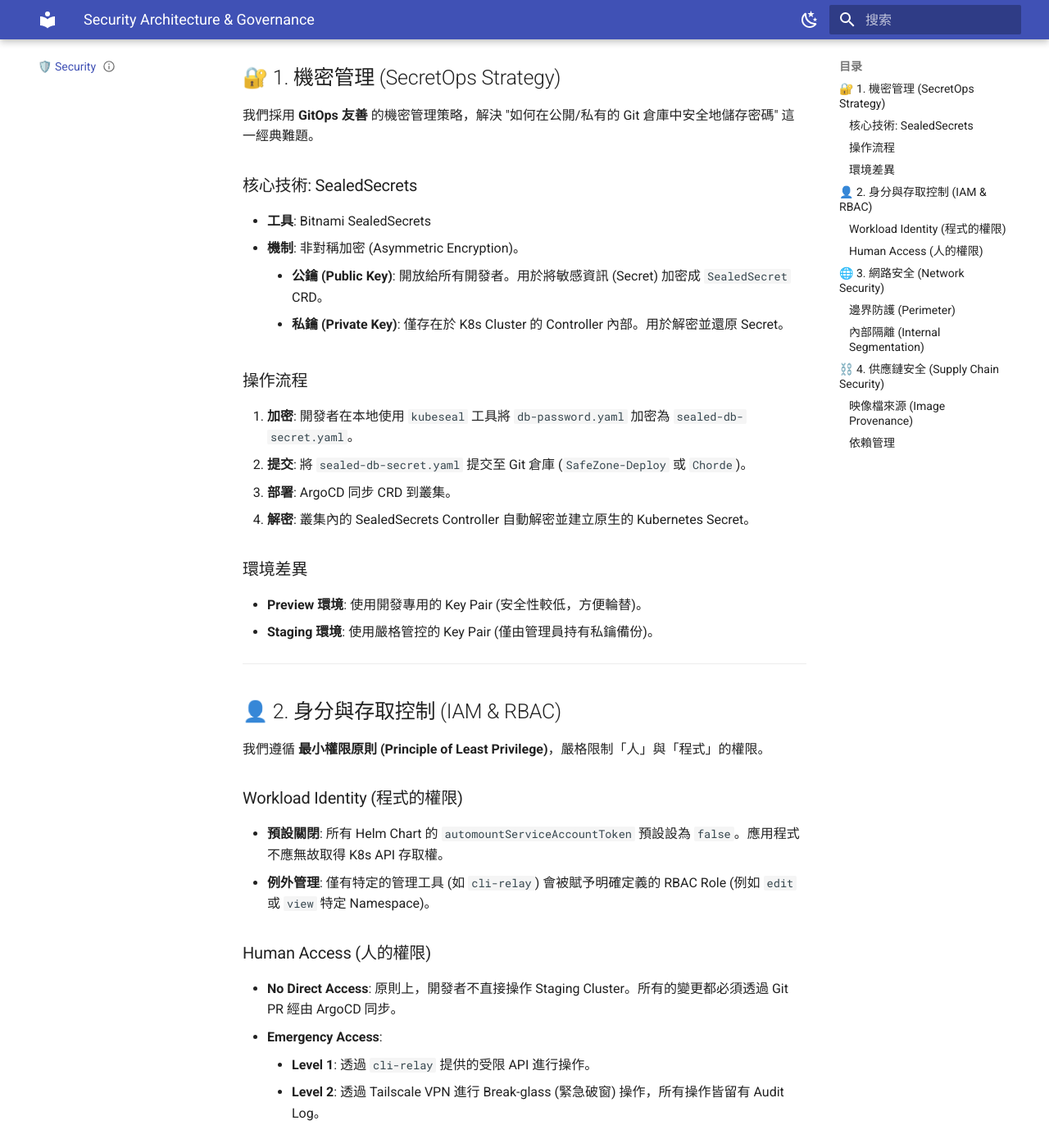
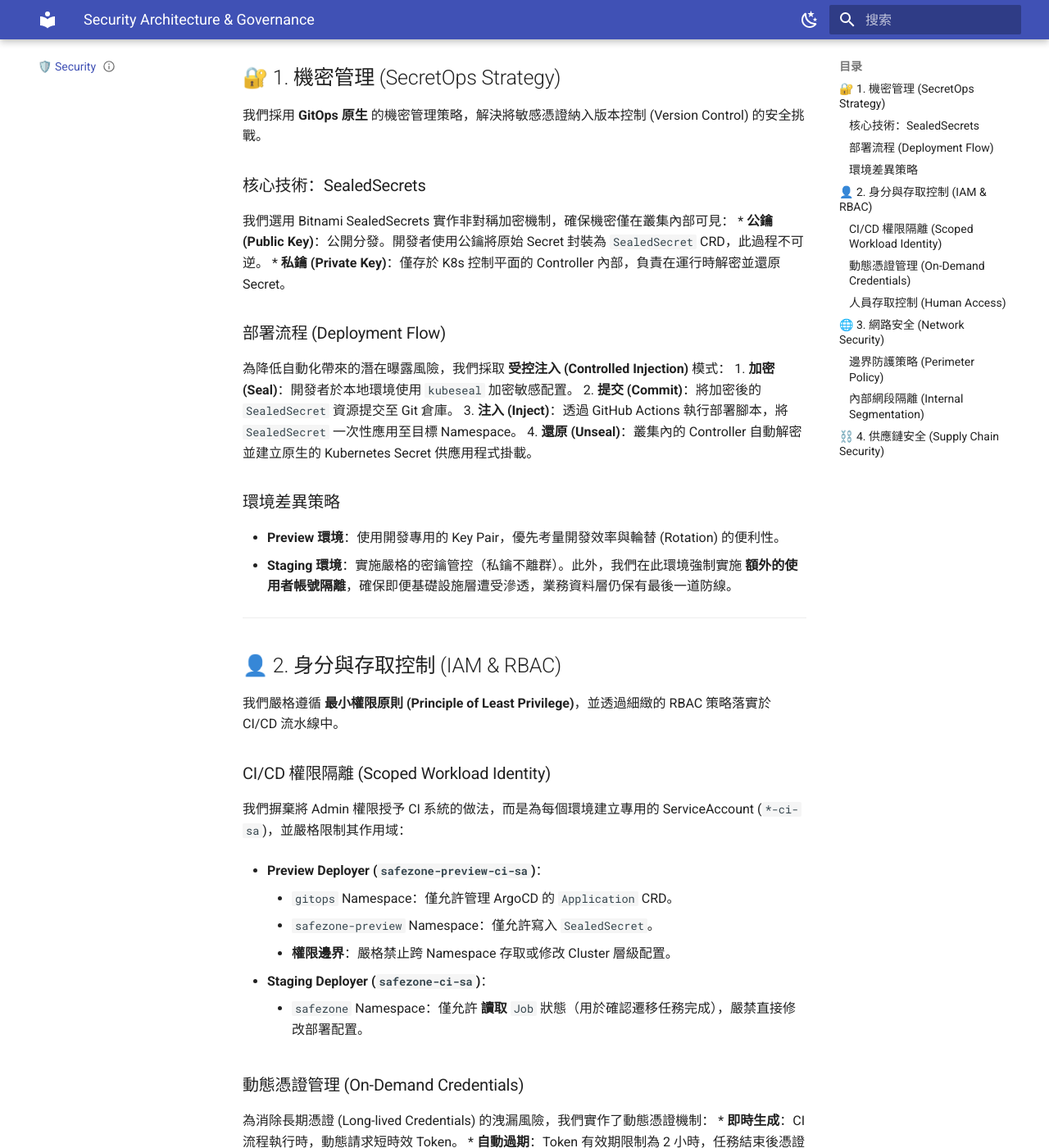
Before and after one commit to SafeChord/Docs, an MkDocs documentation site: the page built from docs/safechord.security.md, in a window 1280 px wide and 1400 px high, scrolled down 377 px. Shown: the whole window at 82% size. Built offline with MkDocs 1.6.1 and Material for MkDocs 9.7.7, drawn with Linux system fonts in a browser that asks for light colours; some of the changed text lies outside the part shown.

Commit message:
docs: finalize environment and security architecture specs
This commit represents a manual review and refinement of core infrastructure
and security documents to align with the v0.2.x architectural baseline.

Key Changes:
  - Environment: Defined Level 1-3 tiers with a focus on "Soak Testing" and
    MVA strategy for Staging/Showcase environments.
  - Security: Documented scoped CI/CD RBAC, dynamic Kubeconfig tokens (2h TTL),
    and Google OAuth2 integration for CLI-Relay.
  - Governance: Clarified repository boundaries (App/Deploy/Infra) and
    SecretOps injection workflows via GitHub Actions.

WARNING: [PARTIAL REVIEW ONLY]
  While `environment.md` and `security.md` are now considered verified and
  active, other AI-generated content in the documentation hub (specifically
  macro-architecture nodes and leaf service specs) remains in an
  Awaiting Review" state and must be verified against the implementation
  before being considered the Single Source of Truth (SSOT).

````diff
--- a/docs/safechord.environment.md
+++ b/docs/safechord.environment.md
@@ -1,14 +1,14 @@
 ---
 title: Environment Landscape & Evolution
 doc_id: safechord.environment
-version: 0.2.0
-last_updated: "2025-12-26"
+version: 0.2.4
+last_updated: "2026-01-02"
 status: active
 authors:
   - bradyhau
   - Gemini 3 Pro
 context_scope: "Global"
-summary: "定義 SafeChord 系統的環境策略。描述系統如何從本地開發 (Local) 的輕量級形態，演進至預覽環境 (Preview) 的隔離沙盒，最終到達平台環境 (Staging) 進行整合展示。"
+summary: "定義 SafeChord 系統的環境策略。闡述我們如何依據開發生命週期的不同階段（Local, Preview, Staging），在資源隔離與平台整合之間做出務實的架構權衡。"
 keywords:
   - Environment
   - Docker Compose
@@ -25,7 +26,7 @@
 
 # 環境演進論 (Environment Evolution)
 
-SafeChord 是一個運行在 **混合雲 Kubernetes 平台 (Chorde/K3han)** 上的應用程式。受限於實體節點的網路拓撲與容錯能力（詳見 [K3han Cluster](safechord.chorde.k3han.cluster.md)），我們目前不定義 Production 環境，而是將 **Staging** 作為最高級別的長期運行環境。
+SafeChord 運行在 **混合雲 Kubernetes 平台 (Chorde/K3han)** 之上。考量到混合雲節點的物理限制（詳見 [K3han Cluster](safechord.chorde.k3han.cluster.md)），我們採取務實的 **MVA (Minimum Viable Architecture)** 策略。我們不追求形式上的 Production 環境，而是將資源集中於 **Staging**，將其打造為系統穩定運行的最高標準。
 
 本文件定義了三種環境形態，以及它們如何與 Chorde 平台互動。
 
@@ -35,65 +36,74 @@
 
 | 特徵 | 🟢 Level 1: Local (Dev) | 🟡 Level 2: Preview (CI) | 🔴 Level 3: Platform (Staging) |
 | :--- | :--- | :--- | :--- |
-| **定位** | **開發 (Development)** | **驗證 (Verification)** | **展示 (Demo / Staging)** |
-| **核心目標** | 快速迭代、除錯、熱重載 | PR 隔離測試、不污染主庫 | 長期穩定運行、真實數據整合 |
-| **基礎設施來源** | Docker Compose (Local) | **SafeZone-Deploy** (自帶降級版 Infra) | **Chorde PaaS** (共用 SaaS 服務) |
-| **配置來源** | `docker-compose.yml` | `deploy/preview/values.yaml` | `deploy/staging/values.yaml` |
+| **定位** | **開發體驗 (DX)** | **隔離驗證 (Isolation)** | **穩定性交付 (Stability)** |
+| **核心目標** | 極速迭代、熱重載、除錯 | 獨立 PR 沙盒、資料不污染 | **浸潤測試 (Soak Test)**、技術演示 |
+| **基礎設施來源** | **SafeZone** (隨開隨用) | **SafeZone-Deploy** (自帶降級版 Infra) | **Chorde PaaS** (公用 SaaS 服務) |
+| **配置來源** | `SafeZone/docker-compose/` | `SafeZone-Deploy/deploy/preview/infras/` | `Chorde/gitops/` |
+| **配置類型** | Docker Compose | ArgoCD Application (Helm) | ArgoCD Application (Helm) |
 | **資料持久性** | Bind Mounts (可重置) | **Ephemeral** (EmptyDir, 用完即丟) | **Persistent** (PVC / Cloud Volume) |
-| **部署方式** | `docker compose up` | CI 觸發 `helm install` | CI 觸發 ArgoCD Sync |
+| **部署方式** | `docker compose up` | GitHub Actions 自動觸發 | 平台維運 / ArgoCD Sync |
+
+> **提示**: 配置來源路徑的**首個區段**代表倉庫名稱（如 `SafeZone`），實際路徑請參照各倉庫結構。
 
 ---
 
 ## 🟢 Level 1: 本地開發 (The Local Origin)
-> *"這是系統的最小功能集。一切從這裡開始。"*
+> *"這是系統的最小功能集，一切從這裡開始。"*
 
-在本地開發階段，我們追求的是**極致的啟動速度**與**開發者體驗 (DX)**。我們移除了所有 K8s 的複雜度，專注於邏輯本身。
+在本地端，我們的首要目標是 **開發者體驗 (DX)**。在此階段，我們刻意屏蔽 K8s 的複雜度，讓開發者專注於業務邏輯。
 
 ### 啟動機制 (Profiles Strategy)
-我們使用 Docker Compose 的 `profiles` 功能來管理依賴鏈：
+我們利用 Docker Compose 的 `profiles` 來管理依賴：
 
-*   **`infra`**: 啟動本地版的 PostgreSQL, Redis, Kafka。這是開發時的標配。
-*   **`core/ui`**: 核心服務通常直接在 IDE (Host) 執行，透過 `localhost` 連接 Docker 內的 Infra。
+*   **`infra`**: 啟動本地版的 PostgreSQL, Redis, Kafka。這是開發時的標準依賴。
+*   **`core/ui`**: 核心服務通常直接在 Host (IDE) 執行，透過 `localhost` 連接 Docker 內的基礎設施，以獲得最快的除錯回饋循環。
 
 ```bash
-# 典型開發場景：只啟動 Infra，程式碼在 Host 跑
+# 啟動基礎設施，核心程式碼保留在 Host 運行
 docker compose --profile infra up -d
 ```
 
 ---
 
 ## 🟡 Level 2: 預覽沙盒 (The Preview Sandbox)
-> *"為了測試，我們在 K8s 裡蓋了一座臨時城堡。"*
+> *"為測試構建的臨時隔離區。"*
 
-這是 **CI/CD 流程** 的核心。為了確保測試的獨立性，並避免測試數據污染 Staging 環境，Preview 環境採用 **「自給自足 (Self-Contained)」** 策略。
+這是 **CI/CD 的核心**。為了避免並行開發的 PR 互相干擾，也不讓測試髒資料污染 Staging，Preview 環境採用 **「自給自足 (Self-Contained)」** 的隔離策略。
 
 ### 1. 降級與隔離 (Downgrade Strategy)
-Preview 環境**不使用** Chorde 平台提供的共用資料庫。相反，它會在 `helm install` 時，透過 `safezone-infra` Chart 順便部署一套「降級版」的基礎設施：
+Preview 環境**不會**連接 Chorde 平台的公用資料庫。我們透過 GitHub Actions 安裝 `infra` 路徑下的 ArgoCD Application，在獨立的 Namespace 內快速部署一套「降級版」設施：
 
-*   **Ephemeral Infra**: 部署單節點、無持久化 (EmptyDir) 的 Redis 與 Kafka。
-*   **Sealed Secrets**: 使用開發用的簡易密碼，快速解鎖。
-*   **獨立 Namespace**: 每個 PR 都有自己的 Namespace，測試完即銷毀。
+*   **Ephemeral Infra**: 使用單節點、無持久化 (EmptyDir) 的 Redis 與 Kafka，追求部署速度與資源回收效率。
+*   **Sealed Secrets**: 使用開發用的簡易金鑰，降低管理成本。
+*   **拋棄式 Namespace**: 測試結束或 PR 合併後，整個環境即刻銷毀。
 
 ### 2. 配置管理
-所有 Preview 的特殊配置（如關閉持久化、使用內建 DB）都定義在 `SafeZone-Deploy/deploy/preview` 中。這確保了應用程式邏輯不變，但依賴的資源變輕了。
+所有 Preview 的特殊配置（如關閉持久化、使用內建 DB）都封裝在 `SafeZone-Deploy/deploy/preview/infra` 中。這確保了核心邏輯與生產環境一致，但運行成本大幅降低。
 
 ---
 
 ## 🔴 Level 3: 平台整合 (The Platform Staging)
-> *"這是系統目前最高級別的真實世界。"*
+> *"最接近真實世界的運行環境。"*
 
-這是長期運行的展示環境。在這裡，SafeZone 不再自己管理基礎設施，而是轉型為 **Chorde 平台的租戶 (Tenant)**。
+這是長期運行的展示環境。在這裡，SafeZone 從獨立運作轉型為 **Chorde 平台的租戶 (Tenant)**，以驗證系統在真實平台架構下的行為。
 
-### 1. 使用 Chorde SaaS
-在此環境下，SafeZone 的 Helm Chart **不會部署** `safezone-infra` 中的 DB 或 Kafka。而是透過 `ExternalName` Service 或直接配置 Connection String，去連接由 **Chorde** (維運 Repo) 統一管理的平台級服務：
+### 1. 核心任務：浸潤測試 (Soak Testing)
+建立 Staging 的戰略目的在於：
+*   **浸潤測試 (Soak Testing)**：捕捉僅在長期運行後才會浮現的問題，例如記憶體洩漏 (Memory Leak) 或連線池耗盡 (Connection Exhaustion)。
+*   **技術演示 (Portfolio Showcase)**：作為對外展示技術實力的窗口，此環境需具備高可用性，並累積足夠的歷史數據以呈現真實感。
 
-*   **PostgreSQL**: 連接 Chorde 的 Primary DB (具備備份與監控)。
-*   **Kafka**: 連接 Chorde 的共用 Message Bus。
-*   **Redis**: 連接 Chorde 的 System Redis。
+### 2. 整合 Chorde SaaS
+在 Staging 環境，SafeZone 不再自建基礎設施，而是透過 `ExternalName` 或 Connection String，對接由 **Chorde** 維運團隊管理的平台級服務：
 
-### 2. 部署與晉升
-*   **GitOps**: 透過 ArgoCD 監控 `SafeZone-Deploy/deploy/staging` 分支。
-*   **晉升 (Promotion)**: 當 Preview 驗證通過後，CI 流程會更新 Staging 的 Image Tag，ArgoCD 隨即將新版本同步至叢集。
+*   **PostgreSQL**: 連接具備完整備份與監控機制的 Primary DB。
+*   **Kafka**: 接入共用的 Message Bus。
+*   **Redis**: 使用 System Redis。
+
+### 3. 通往 Production 的最後一哩 (The Gap to Prod)
+我們目前止步於 Staging。若需升級至 Production，配置邏輯將保持一致，僅需在基礎設施層面進行強化：
+*   **容錯增強**：升級為多 AZ (Availability Zone) 節點部署。
+*   **參數調優**：針對 OS Kernel 與 Runtime 進行細緻的效能優化。
 
 ---
 
@@ -106,6 +116,9 @@
 | **PostgreSQL** | `db:5432` | `safezone-postgresql.safezone-preview.svc` | `postgresql-primary.database.svc` |
 | **Redis** | `redis:6379` | `safezone-redis.safezone-preview.svc` | `redis-master.system-redis.svc` |
 | **Kafka** | `kafka:9092` | `safezone-kafka.safezone-preview.svc` | `kafka.kafka.svc` |
-| **Analytics API** | `localhost:8000` | `safezone-analytics-api:80` | `safezone-analytics-api:80` |
+| **Analytics API** | `localhost:8000` | `safezone-analytics-api.safezone-preview.svc:80` | `safezone-analytics-api.safezone.svc:80` |
 
 > **注意**: Staging 環境依賴 K8s 的跨 Namespace DNS 解析 (`<svc>.<namespace>.svc`) 來存取 Chorde 資源。
+
+---
+> ⚠️ **後記**: 以上配置描述反映了當前的架構決策，具體實作細節可能會隨專案演進而調整，請以實際程式碼為準。
--- a/docs/safechord.security.md
+++ b/docs/safechord.security.md
@@ -1,25 +1,26 @@
 ---
 title: Security Architecture & Governance
 doc_id: safechord.security
-version: 0.1.0
-last_updated: "2025-12-26"
+version: 0.2.0
+last_updated: "2026-01-02"
 status: active
 authors:
   - bradyhau
   - Gemini 3 Pro
 context_scope: "Global"
-summary: "定義 SafeChord 全域的安全架構準則。涵蓋 GitOps 機密管理 (SecretOps)、身分存取控制 (IAM)、網路邊界防護與供應鏈安全策略。"
+summary: "定義 SafeChord 的安全治理準則。涵蓋基於 SealedSecrets 的機密管理、最小權限控制 (RBAC) 以及基於 Google OAuth2 的 API 安全接入策略。"
 keywords:
   - Security
   - SecretOps
   - SealedSecrets
-  - RBAC
+  - OAuth2
   - IAM
   - NetworkPolicy
 logical_path: "SafeChord.Security"
 related_docs:
   - "safechord.environment.md"
   - "safechord.safezone.deployment.charts.md"
+  - "safechord.chorde.k3han.ingress.md"
 parent_doc: "safechord"
 ---
 
@@ -27,65 +28,83 @@
 
 > *"Security is not an afterthought; it is the foundation of trust."*
 
-本文件定義了 SafeChord 生態系中跨 Repo (App & Infra) 共同遵守的安全準則。我們的目標是建立一個 **Security-by-Design** 的系統，在保持開發速度的同時，確保「機密不外洩」與「權限最小化」。
+在 SafeChord 的開發流程中，安全不是外掛的功能，而是架構的基石。我們的目標是落實 **Security-by-Design**，在混合雲環境的資源限制下，構建一套符合 **縱深防禦 (Defense in Depth)** 原則的安全體系，專注於解決「機密生命週期管理」與「零信任存取控制」兩大核心議題。
 
 ---
 
 ## 🔐 1. 機密管理 (SecretOps Strategy)
 
-我們採用 **GitOps 友善** 的機密管理策略，解決 "如何在公開/私有的 Git 倉庫中安全地儲存密碼" 這一經典難題。
+我們採用 **GitOps 原生** 的機密管理策略，解決將敏感憑證納入版本控制 (Version Control) 的安全挑戰。
 
-### 核心技術: SealedSecrets
-*   **工具**: Bitnami SealedSecrets
-*   **機制**: 非對稱加密 (Asymmetric Encryption)。
-    *   **公鑰 (Public Key)**: 開放給所有開發者。用於將敏感資訊 (Secret) 加密成 `SealedSecret` CRD。
-    *   **私鑰 (Private Key)**: 僅存在於 K8s Cluster 的 Controller 內部。用於解密並還原 Secret。
+### 核心技術：SealedSecrets
+我們選用 Bitnami SealedSecrets 實作非對稱加密機制，確保機密僅在叢集內部可見：
+*   **公鑰 (Public Key)**：公開分發。開發者使用公鑰將原始 Secret 封裝為 `SealedSecret` CRD，此過程不可逆。
+*   **私鑰 (Private Key)**：僅存於 K8s 控制平面的 Controller 內部，負責在運行時解密並還原 Secret。
 
-### 操作流程
-1.  **加密**: 開發者在本地使用 `kubeseal` 工具將 `db-password.yaml` 加密為 `sealed-db-secret.yaml`。
-2.  **提交**: 將 `sealed-db-secret.yaml` 提交至 Git 倉庫 (`SafeZone-Deploy` 或 `Chorde`)。
-3.  **部署**: ArgoCD 同步 CRD 到叢集。
-4.  **解密**: 叢集內的 SealedSecrets Controller 自動解密並建立原生的 Kubernetes Secret。
+### 部署流程 (Deployment Flow)
+為降低自動化帶來的潛在曝露風險，我們採取 **受控注入 (Controlled Injection)** 模式：
+1.  **加密 (Seal)**：開發者於本地環境使用 `kubeseal` 加密敏感配置。
+2.  **提交 (Commit)**：將加密後的 `SealedSecret` 資源提交至 Git 倉庫。
+3.  **注入 (Inject)**：透過 GitHub Actions 執行部署腳本，將 `SealedSecret` 一次性應用至目標 Namespace。
+4.  **還原 (Unseal)**：叢集內的 Controller 自動解密並建立原生的 Kubernetes Secret 供應用程式掛載。
 
-### 環境差異
-*   **Preview 環境**: 使用開發專用的 Key Pair (安全性較低，方便輪替)。
-*   **Staging 環境**: 使用嚴格管控的 Key Pair (僅由管理員持有私鑰備份)。
+### 環境差異策略
+*   **Preview 環境**：使用開發專用的 Key Pair，優先考量開發效率與輪替 (Rotation) 的便利性。
+*   **Staging 環境**：實施嚴格的密鑰管控（私鑰不離群）。此外，我們在此環境強制實施 **額外的使用者帳號隔離**，確保即便基礎設施層遭受滲透，業務資料層仍保有最後一道防線。
 
 ---
 
 ## 👤 2. 身分與存取控制 (IAM & RBAC)
 
-我們遵循 **最小權限原則 (Principle of Least Privilege)**，嚴格限制「人」與「程式」的權限。
+我們嚴格遵循 **最小權限原則 (Principle of Least Privilege)**，並透過細緻的 RBAC 策略落實於 CI/CD 流水線中。
 
-### Workload Identity (程式的權限)
-*   **預設關閉**: 所有 Helm Chart 的 `automountServiceAccountToken` 預設設為 `false`。應用程式不應無故取得 K8s API 存取權。
-*   **例外管理**: 僅有特定的管理工具 (如 `cli-relay`) 會被賦予明確定義的 RBAC Role (例如 `edit` 或 `view` 特定 Namespace)。
+### CI/CD 權限隔離 (Scoped Workload Identity)
+我們摒棄將 Admin 權限授予 CI 系統的做法，而是為每個環境建立專用的 ServiceAccount (`*-ci-sa`)，並嚴格限制其作用域：
 
-### Human Access (人的權限)
-*   **No Direct Access**: 原則上，開發者不直接操作 Staging Cluster。所有的變更都必須透過 Git PR 經由 ArgoCD 同步。
-*   **Emergency Access**:
-    *   **Level 1**: 透過 `cli-relay` 提供的受限 API 進行操作。
-    *   **Level 2**: 透過 Tailscale VPN 進行 Break-glass (緊急破窗) 操作，所有操作皆留有 Audit Log。
+*   **Preview Deployer (`safezone-preview-ci-sa`)**：
+    *   `gitops` Namespace：僅允許管理 ArgoCD 的 `Application` CRD。
+    *   `safezone-preview` Namespace：僅允許寫入 `SealedSecret`。
+    *   **權限邊界**：嚴格禁止跨 Namespace 存取或修改 Cluster 層級配置。
+
+*   **Staging Deployer (`safezone-ci-sa`)**：
+    *   `safezone` Namespace：僅允許 **讀取** `Job` 狀態（用於確認遷移任務完成），嚴禁直接修改部署配置。
+
+### 動態憑證管理 (On-Demand Credentials)
+為消除長期憑證 (Long-lived Credentials) 的洩漏風險，我們實作了動態憑證機制：
+*   **即時生成**：CI 流程執行時，動態請求短時效 Token。
+*   **自動過期**：Token 有效期限制為 2 小時，任務結束後憑證即刻失效。
+*   **受限上下文**：生成的 Kubeconfig 僅綁定上述受限的 ServiceAccount，即使外洩，攻擊者也無法進行破壞性操作。
+
+### 人員存取控制 (Human Access)
+*   **禁止直連**：開發者原則上不直接存取 Staging Cluster。所有的變更必須透過 PR，經由代碼審查後自動化部署。
+*   **緊急破窗 (Emergency Access)**：
+    *   **Level 1**：透過 `cli-relay` 進行受控操作，強制要求 **Google OAuth2** 身分驗證。
+    *   **Level 2**：極端情況下透過 Tailscale VPN 進行，所有操作均保留完整的 Audit Log 以供稽核。
 
 ---
 
 ## 🌐 3. 網路安全 (Network Security)
 
-### 邊界防護 (Perimeter)
-*   **Ingress**: 僅暴露必要的 HTTP/HTTPS 入口 (如 Dashboard)。所有 Ingress 資源必須綁定 TLS Certificate。
-*   **API Gateway**: `cli-relay` 作為內網服務的統一入口，負責驗證請求者的身分 (Authentication)。
+我們採用 **雙層邊界 (Dual Perimeter)** 策略，在網路層實現物理隔離。具體的 IngressClass 配置與測試矩陣，請參閱 **[K3Han Ingress Configuration](safechord.chorde.k3han.ingress.md)**。
 
-### 內部隔離 (Internal Segmentation)
-*   **Namespace Isolation**: Preview 環境透過動態生成的 Namespace 進行完全隔離。
-*   **Service Discovery**: 應用程式僅能透過 K8s DNS 解析同一 Namespace 或明確允許的 External Name 服務。
+### 邊界防護策略 (Perimeter Policy)
+*   **公網層 (Public Zone)**：
+    *   僅暴露面向終端使用者的必要入口（如 Dashboard）。
+    *   強制流量經過 Cloudflare Proxy 進行 DDoS 防護與 SSL 卸載。
+    *   **實作對應**：`IngressClass: nginx-public`
+
+*   **內網層 (Private Zone)**：
+    *   所有管理介面（ArgoCD, Grafana, Prometheus）嚴禁直接暴露於公網。
+    *   存取必須經過 **Tailscale Overlay VPN** 或經由 **Cloudflare Tunnel** 驗證的通道。
+    *   **實作對應**：`IngressClass: nginx-private`
+
+### 內部網段隔離 (Internal Segmentation)
+*   **Namespace 隔離**：Preview 環境使用動態生成的 Namespace，確保測試過程的資源隔離。
+*   **服務發現限制**：應用程式僅能存取當前 Namespace 內的資源，或經由 `ExternalName` 明確定義的平台級服務。
 
 ---
 
 ## ⛓️ 4. 供應鏈安全 (Supply Chain Security)
 
-### 映像檔來源 (Image Provenance)
-*   **Trusted Registry**: 僅信任 **GitHub Container Registry (GHCR)**。
-*   **CI Build**: 所有 Docker Image 必須由 GitHub Actions 自動建置，禁止開發者從本地電腦直接 Push Image 到生產倉庫。
-
-### 依賴管理
-*   **Helm Dependencies**: 所有的 Chart 依賴 (如 Redis, Kafka) 均鎖定版本號 (Pinned Version)，防止上游更新導致供應鏈攻擊。
+*   **映像檔誠信 (Image Provenance)**：僅信任 **GitHub Container Registry (GHCR)**。所有 Image 必須由受信任的 CI 流程自動建置，嚴禁開發者從本地環境直接推送至生產倉庫。
+*   **相依性鎖定 (Dependency Pinning)**：所有的 Helm 依賴（如 Redis, Kafka）均需鎖定確切版本號，防止上游意外更新引入的潛在風險或供應鏈攻擊。
````
Also changed, not shown: other parts of docs/safechord.environment.md (+1 -0 lines), docs/safechord.milestone.md (added, +100 -0 lines).
